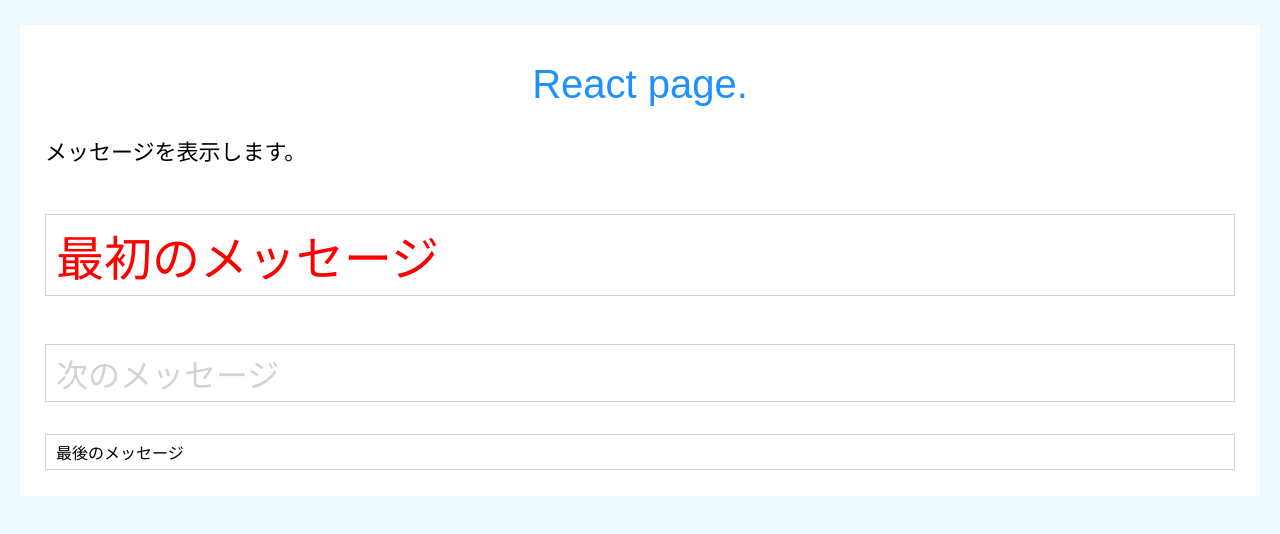
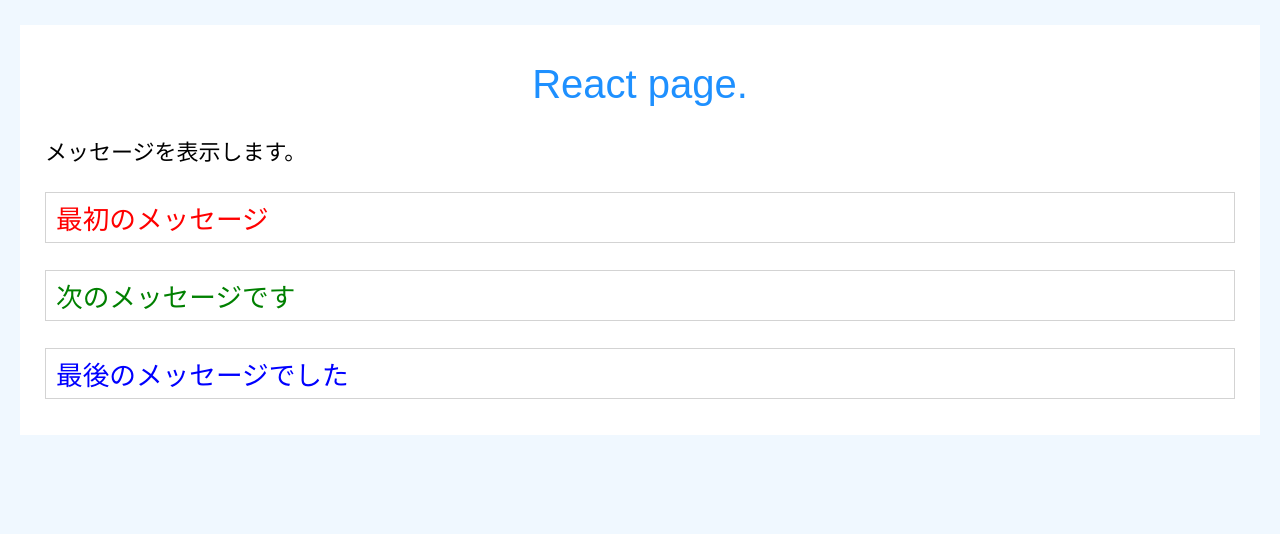
Before and after one commit to yuuta-git12/React_Ts_App, a React (Create React App) app: page / in a window 1280 px wide. Shown: the top 534 px of the page. Built offline with nearby package versions, Linux system fonts and the light colour scheme.

Commit message:
Msg関数の引数を属性を利用して記載する方法に変更

```diff
--- a/src/App.tsx
+++ b/src/App.tsx
@@ -5,14 +5,22 @@ import './App.css';
 const title = 'React page.';
 const message = "メッセージを表示します。";
 
-function Msg(msg:string, size:number, color:string){
+//MsgPropsインターフェースの定義(オブジェクトの内容を定義)
+interface MsgProps {
+  msg: string,
+  size: number,
+  color: string
+}
+
+//propsはオブジェクトを表す MsgPropsは値のタイプ
+function Msg(props: MsgProps){
 
   const s = {
-    fontSize: size + "pt",
-    color: color,
+    fontSize: props.size + "pt",
+    color: props.color,
   }
 
-  return <p className='msg' style = {s}>{msg}</p>
+  return <p className='msg' style = {s}>{props.msg}</p>
 }
 
 // App関数(Reactのコンポーネント)の定義
@@ -21,10 +29,11 @@ function App() {
     <div className="container">
       <h1>{title}</h1>
       <h2>{message}</h2>
-
-      { Msg("最初のメッセージ",36,"red") }
-      { Msg("次のメッセージ",24,"lightgray") }
-      { Msg("最後のメッセージ",12,"black") }
+      <div>
+      <Msg msg={"最初のメッセージ"} size={20} color={"red"} />
+      <Msg msg={"次のメッセージです"} size={20} color={"green"} />
+      <Msg msg={"最後のメッセージでした"} size={20} color={"blue"} />
+      </div>
     </div>
   );
 }
```
